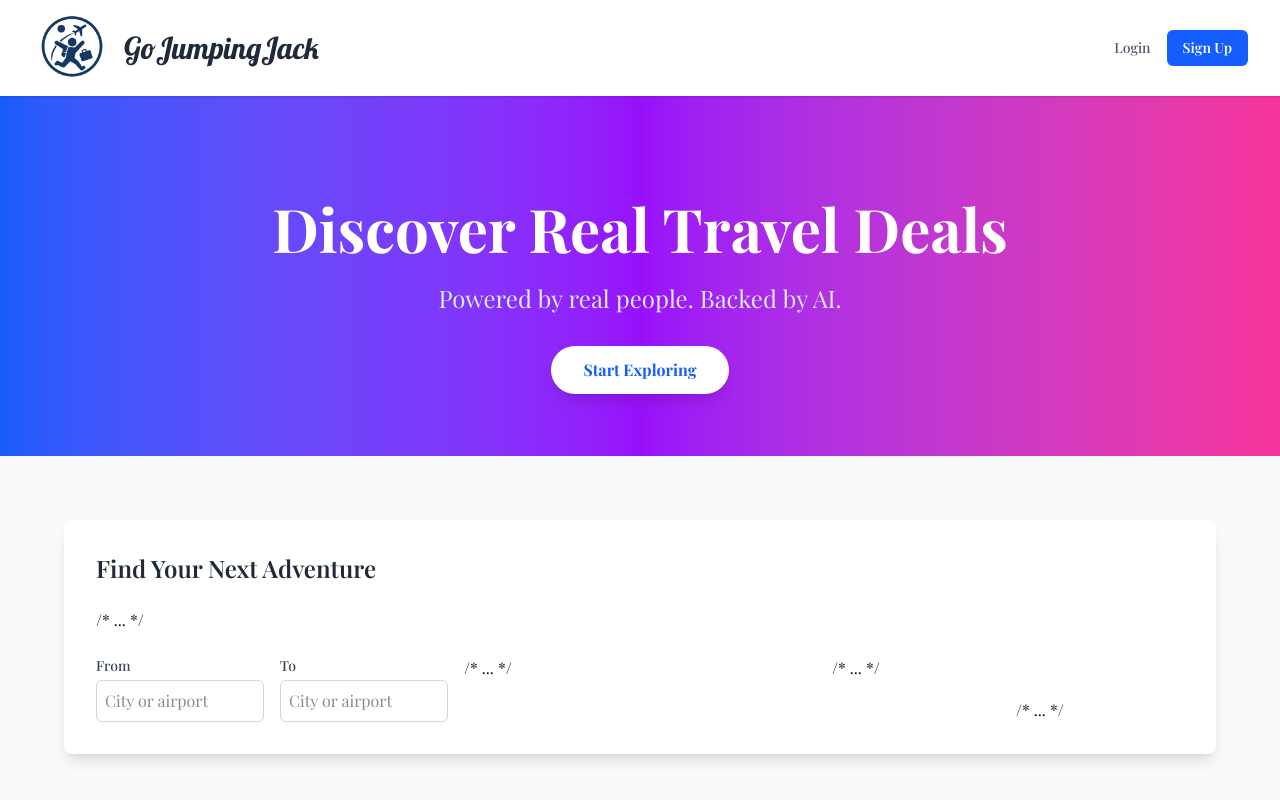
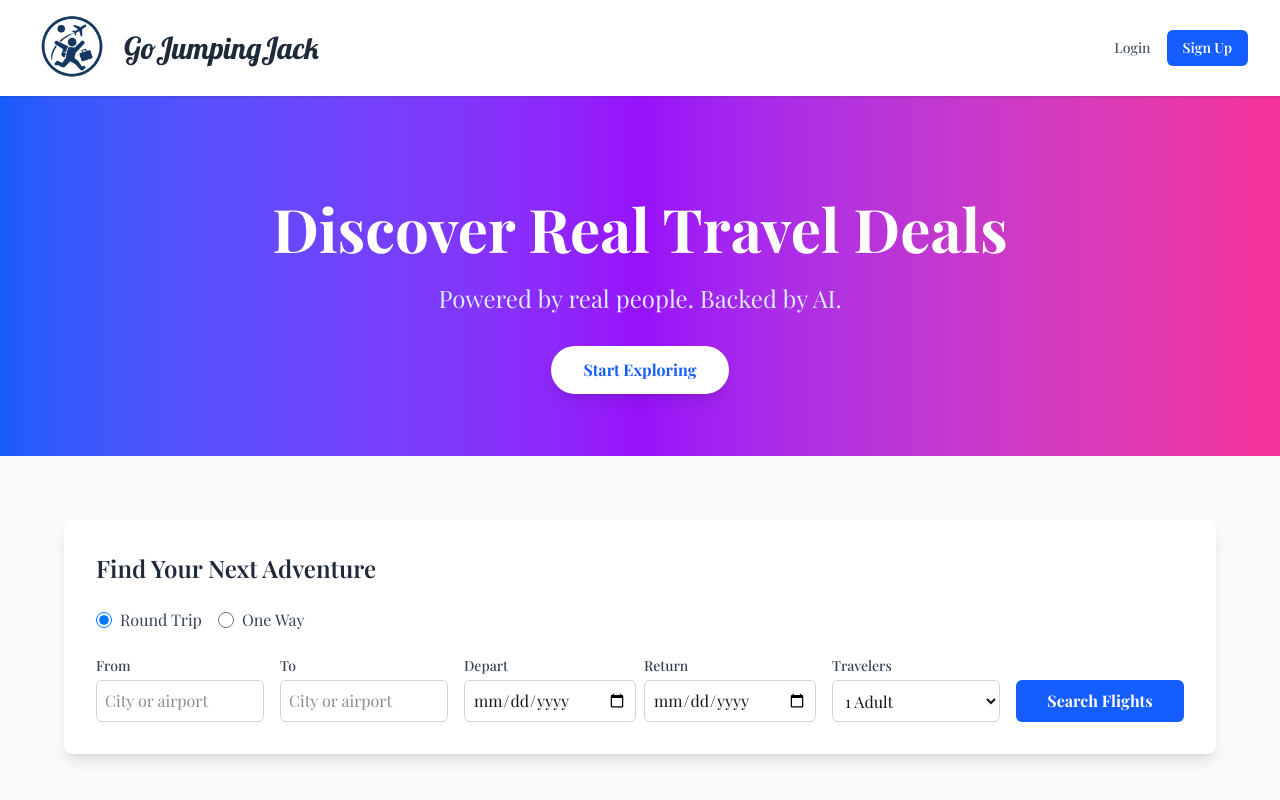
Before and after one commit to LuckyLarryLive/GoJumpingJack, a Next.js app: page / in a window 1280 px wide. Shown: the top 800 px of the page. Built offline with nearby package versions, Linux system fonts and the light colour scheme.

Commit message:
recommit

```diff
--- a/src/app/page.tsx
+++ b/src/app/page.tsx
@@ -226,14 +226,14 @@ const HeroSection: React.FC = () => {
   );
 };
 
-// --- SearchSection Component (Callback parameter names updated slightly for clarity) ---
+// --- SearchSection Component (Restored Elements AGAIN) ---
 interface SearchSectionProps {
   onSearchSubmit: (params: SearchParamsType) => void;
   initialSearchParams?: SearchParamsType | null;
 }
 
 const SearchSection: React.FC<SearchSectionProps> = ({ onSearchSubmit, initialSearchParams }) => {
-  // State variables remain correct (using city codes for search, display values for input)
+  // State variables
   const [originCityCode, setOriginCityCode] = useState<string | null>(initialSearchParams?.originCity || null);
   const [destinationCityCode, setDestinationCityCode] = useState<string | null>(initialSearchParams?.destinationCity || null);
   const [fromDisplayValue, setFromDisplayValue] = useState<string | null>(initialSearchParams?.fromDisplayValue || null);
@@ -244,36 +244,33 @@ const SearchSection: React.FC<SearchSectionProps> = ({ onSearchSubmit, initialSe
   const [tripType, setTripType] = useState<'round-trip' | 'one-way'>(initialSearchParams?.tripType || 'round-trip');
   const [isMinimized, setIsMinimized] = useState(false);
 
-  // Effect for reset/prefill (Unchanged logic)
-   useEffect(() => { /* ... */ }, [initialSearchParams]);
+  // Effect for reset/prefill
+   useEffect(() => {
+    if (initialSearchParams === null) {
+        setOriginCityCode(null); setDestinationCityCode(null); setFromDisplayValue(null); setToDisplayValue(null);
+        setDepartureDate(''); setReturnDate(''); setTravelers('1'); setTripType('round-trip');
+        setIsMinimized(false);
+    } else if (initialSearchParams) {
+        setOriginCityCode(initialSearchParams.originCity); setDestinationCityCode(initialSearchParams.destinationCity); setFromDisplayValue(initialSearchParams.fromDisplayValue || null); setToDisplayValue(initialSearchParams.toDisplayValue || null);
+        setDepartureDate(initialSearchParams.departureDate); setReturnDate(initialSearchParams.returnDate || ''); setTravelers(initialSearchParams.travelers); setTripType(initialSearchParams.tripType);
+    }
+  }, [initialSearchParams]);
 
-  // --- Callbacks receive airportCode, cityCode, displayValue ---
-  // We primarily use cityCode and displayValue here. airportCode is ignored for state.
-  const handleFromAirportSelect = useCallback((_airportCode: string | null, cityCode: string | null, displayValue: string | null) => {
-    setOriginCityCode(cityCode);      // Store the city code for the API call
-    setFromDisplayValue(displayValue); // Store the formatted string for the input field
-  }, []);
+  // Callbacks
+  const handleFromAirportSelect = useCallback((_airportCode: string | null, cityCode: string | null, displayValue: string | null) => { setOriginCityCode(cityCode); setFromDisplayValue(displayValue); }, []);
+  const handleToAirportSelect = useCallback((_airportCode: string | null, cityCode: string | null, displayValue: string | null) => { setDestinationCityCode(cityCode); setToDisplayValue(displayValue); }, []);
+  const handleTripTypeChange = (event: React.ChangeEvent<HTMLInputElement>) => { const newTripType = event.target.value as 'round-trip' | 'one-way'; setTripType(newTripType); if (newTripType === 'one-way') { setReturnDate(''); } };
 
-  const handleToAirportSelect = useCallback((_airportCode: string | null, cityCode: string | null, displayValue: string | null) => {
-    setDestinationCityCode(cityCode); // Store the city code for the API call
-    setToDisplayValue(displayValue);  // Store the formatted string for the input field
-  }, []);
-
-  const handleTripTypeChange = (event: React.ChangeEvent<HTMLInputElement>) => { /* ... */ };
-
-  // handleSubmit uses the stored city codes (Unchanged logic)
+  // Submit Handler
   const handleSubmit = (event: React.FormEvent) => {
     event.preventDefault();
-    if (!originCityCode || !destinationCityCode) { /* ... validation ... */ return; }
-    if (!departureDate || (tripType === 'round-trip' && !returnDate)) { /* ... validation ... */ return; }
-    if (tripType === 'round-trip' && returnDate < departureDate) { /* ... validation ... */ return; }
-
+    if (!originCityCode || !destinationCityCode) { alert("Please select departure and destination locations."); return; }
+    if (!departureDate || (tripType === 'round-trip' && !returnDate)) { alert("Please select travel dates."); return; }
+    if (tripType === 'round-trip' && returnDate < departureDate) { alert("Return date cannot be before departure date."); return; }
     const searchParams: SearchParamsType = {
-        originCity: originCityCode,         // Correctly using city code
-        destinationCity: destinationCityCode, // Correctly using city code
-        departureDate, returnDate: tripType === 'round-trip' ? returnDate : undefined,
-        travelers, tripType,
-        fromDisplayValue: fromDisplayValue, toDisplayValue: toDisplayValue
+        originCity: originCityCode, destinationCity: destinationCityCode, departureDate,
+        returnDate: tripType === 'round-trip' ? returnDate : undefined,
+        travelers, tripType, fromDisplayValue, toDisplayValue
     };
     onSearchSubmit(searchParams);
     setIsMinimized(true);
@@ -281,32 +278,69 @@ const SearchSection: React.FC<SearchSectionProps> = ({ onSearchSubmit, initialSe
 
   const handleEditFilters = () => { setIsMinimized(false); };
 
-  // Minimized view (Unchanged)
+  // Minimized view rendering
   const today = new Date().toISOString().split('T')[0];
-  if (isMinimized) { /* ... */ }
+  if (isMinimized) {
+      return ( <section id="search" className="py-4 bg-gray-50 scroll-mt-24"> <div className="container mx-auto px-4"> <button onClick={handleEditFilters} className="w-full md:w-auto md:mx-auto flex items-center justify-center px-6 py-3 bg-white border border-gray-300 rounded-lg shadow-md hover:shadow-lg hover:bg-gray-50 transition duration-200 text-blue-600 font-semibold"> <svg xmlns="http://www.w3.org/2000/svg" className="h-5 w-5 mr-2" viewBox="0 0 20 20" fill="currentColor"><path fillRule="evenodd" d="M3 3a1 1 0 011-1h12a1 1 0 011 1v3a1 1 0 01-.293.707L13 10.414V15a1 1 0 01-.293.707l-2 2A1 1 0 018 17v-6.586L3.293 6.707A1 1 0 013 6V3zm3.707 4.707L10 11.414l3.293-3.707a1 1 0 00.293-.707V4H4v2a1 1 0 00.707.924l.001.001.001.001a.998.998 0 00.998-.001L6.707 7.707z" clipRule="evenodd" /></svg> Edit Filters </button> </div> </section> );
+    }
 
-  // --- Expanded view form rendering ---
-  // Passes correct props (initialDisplayValue, onAirportSelect) to AirportSearchInput
+  // --- Expanded view form rendering (VERIFIED elements are present) ---
   return (
     <section id="search" className="py-12 md:py-16 bg-gray-50 scroll-mt-24">
       <div className="container mx-auto px-4">
         <div className="bg-white p-6 md:p-8 rounded-lg shadow-lg max-w-6xl mx-auto">
           <h2 className="text-2xl font-semibold text-gray-800 mb-6 text-center md:text-left">Find Your Next Adventure</h2>
-          {/* Radio buttons */}
-          <div className="flex space-x-4 mb-6"> /* ... */ </div>
+
+          {/* === Radio Buttons === */}
+          <div className="flex space-x-4 mb-6">
+             <label className="flex items-center cursor-pointer">
+                 <input type="radio" name="trip-type" value="round-trip" checked={tripType === 'round-trip'} onChange={handleTripTypeChange} className="form-radio h-4 w-4 text-blue-600 focus:ring-blue-500"/>
+                 <span className="ml-2 text-gray-700">Round Trip</span>
+             </label>
+             <label className="flex items-center cursor-pointer">
+                 <input type="radio" name="trip-type" value="one-way" checked={tripType === 'one-way'} onChange={handleTripTypeChange} className="form-radio h-4 w-4 text-blue-600 focus:ring-blue-500"/>
+                 <span className="ml-2 text-gray-700">One Way</span>
+             </label>
+          </div>
+
           <form onSubmit={handleSubmit} className="grid grid-cols-1 sm:grid-cols-2 lg:grid-cols-6 gap-4 items-start">
+            {/* === Airport Inputs === */}
             <div className="lg:col-span-1">
               <AirportSearchInput id="from" label="From" placeholder="City or airport" onAirportSelect={handleFromAirportSelect} initialDisplayValue={fromDisplayValue} />
             </div>
             <div className="lg:col-span-1">
               <AirportSearchInput id="to" label="To" placeholder="City or airport" onAirportSelect={handleToAirportSelect} initialDisplayValue={toDisplayValue} />
             </div>
-            {/* Date Inputs */}
-            <div className="sm:col-span-2 lg:col-span-2 grid grid-cols-2 gap-2"> /* ... */ </div>
-            {/* Travelers Input */}
-            <div className="lg:col-span-1"> /* ... */ </div>
-            {/* Search Button */}
-            <div className="sm:col-span-2 lg:col-span-1 self-end"> /* ... */ </div>
+
+            {/* === Date Inputs === */}
+            <div className="sm:col-span-2 lg:col-span-2 grid grid-cols-2 gap-2">
+              <div className="w-full">
+                <label htmlFor="departure-date" className="block text-sm font-medium text-gray-700 mb-1">Depart</label>
+                <input type="date" id="departure-date" name="departure-date" required value={departureDate} onChange={(e) => setDepartureDate(e.target.value)} className="w-full p-2 border border-gray-300 rounded-md focus:ring-blue-500 focus:border-blue-500 transition duration-150 ease-in-out" min={today} />
+              </div>
+              <div className="w-full">
+                <label htmlFor="return-date" className="block text-sm font-medium text-gray-700 mb-1">Return</label>
+                <input type="date" id="return-date" name="return-date" required={tripType === 'round-trip'} disabled={tripType === 'one-way'} value={returnDate} onChange={(e) => setReturnDate(e.target.value)} className={`w-full p-2 border border-gray-300 rounded-md focus:ring-blue-500 focus:border-blue-500 transition duration-150 ease-in-out ${tripType === 'one-way' ? 'bg-gray-100 cursor-not-allowed' : ''}`} min={departureDate || today} />
+              </div>
+            </div>
+
+            {/* === Travelers Input === */}
+            <div className="lg:col-span-1">
+               <label htmlFor="travelers" className="block text-sm font-medium text-gray-700 mb-1">Travelers</label>
+               <select id="travelers" name="travelers" required value={travelers} onChange={(e) => setTravelers(e.target.value)} className="w-full p-2 border border-gray-300 rounded-md focus:ring-blue-500 focus:border-blue-500 bg-white h-[42px] transition duration-150 ease-in-out">
+                   <option value="1">1 Adult</option>
+                   <option value="2">2 Adults</option>
+                   <option value="3">3 Adults</option>
+                   <option value="4">4 Adults</option>
+               </select>
+            </div>
+
+            {/* === Search Button === */}
+            <div className="sm:col-span-2 lg:col-span-1 self-end">
+               <button type="submit" className="w-full bg-blue-600 hover:bg-blue-700 text-white font-bold py-2 px-4 rounded-md transition duration-300 flex items-center justify-center h-[42px]">
+                   Search Flights
+               </button>
+            </div>
           </form>
         </div>
       </div>
```
